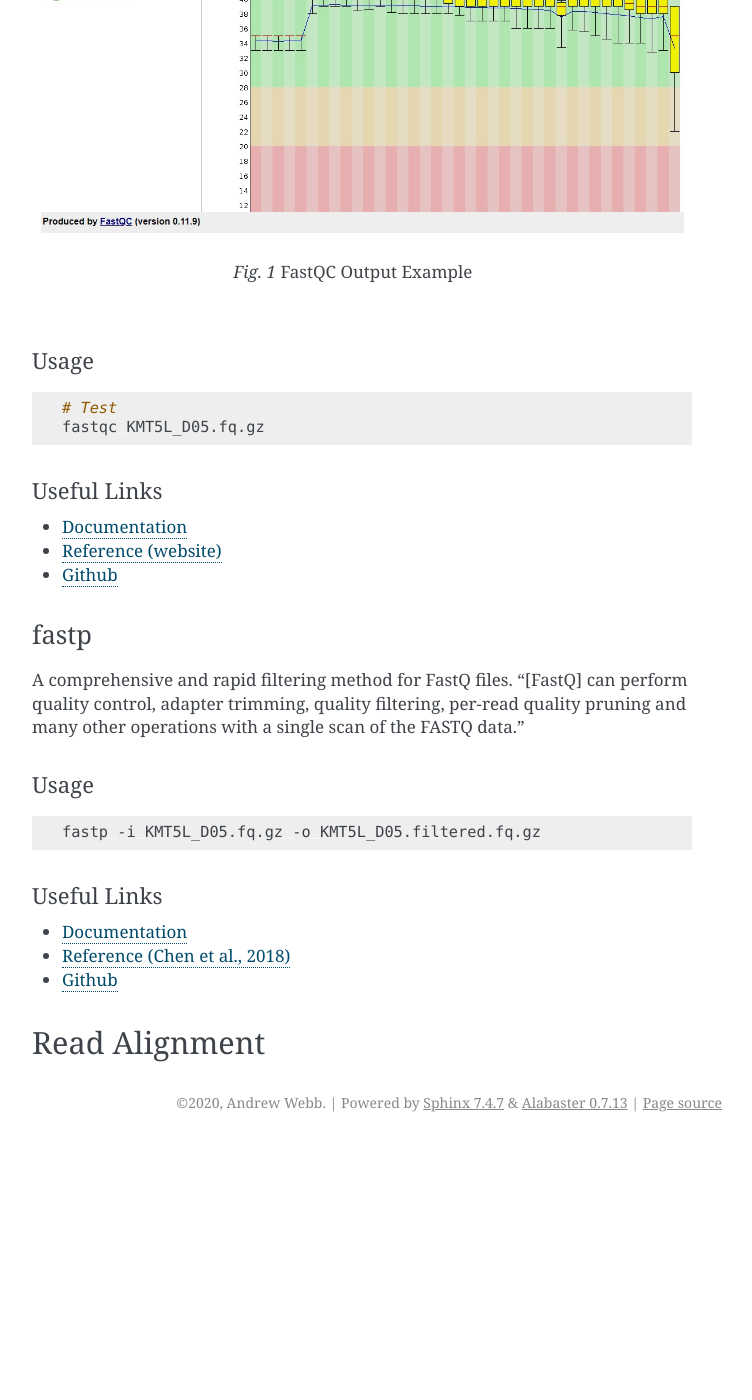
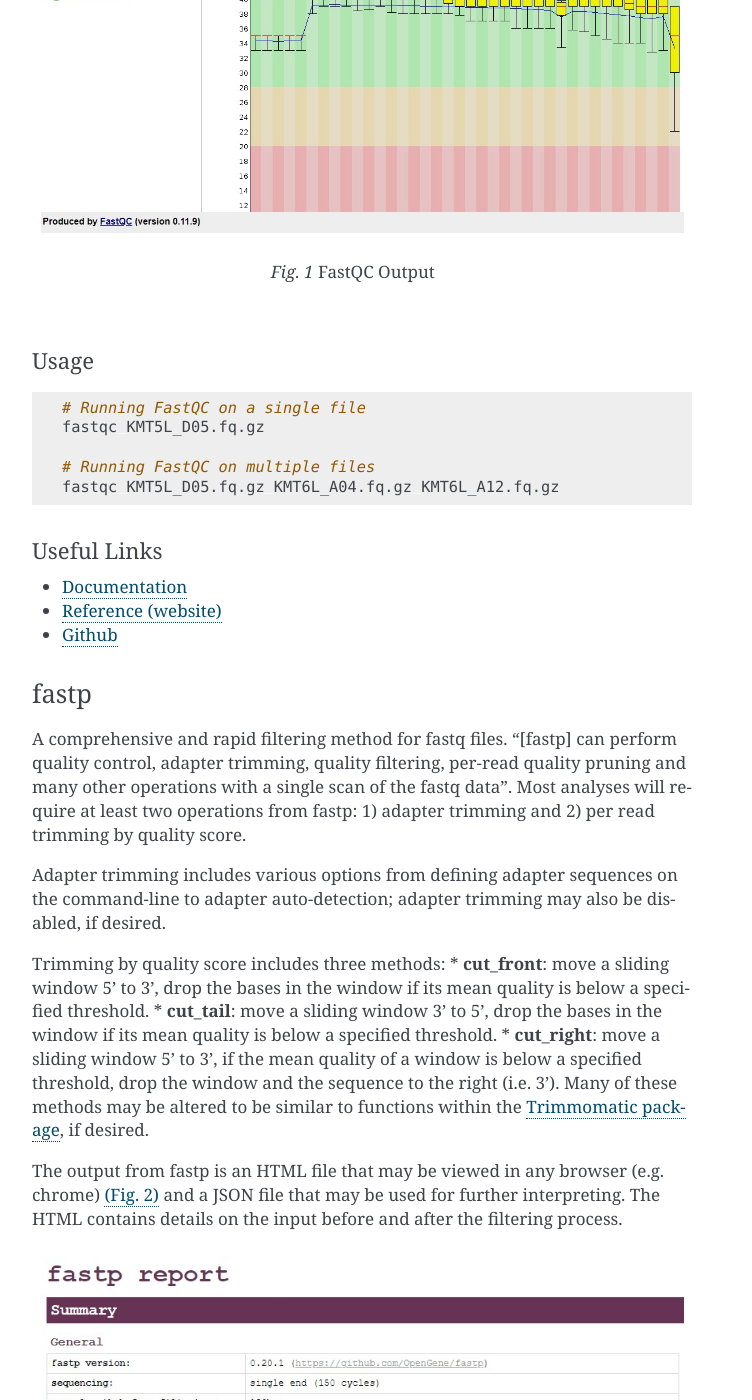
Before and after one commit to kocherlab/kocher_guides, a Sphinx documentation site: the page built from docs/Guides/RNAseq.rst, in a window 1280 px wide and 1400 px high, scrolled down 1024 px. Shown: the whole window, without its empty margins (388-1140 px from the left). Built offline with Sphinx 7.4.7, drawn with Linux system fonts in a browser that asks for light colours; before the commit the page ends 2166 px from its top, so only the background shows below that; some of the changed text lies outside the part shown.

Commit message:
Expanded fastp section

```diff
--- a/docs/Guides/RNAseq.rst
+++ b/docs/Guides/RNAseq.rst
@@ -16,7 +16,7 @@ All QC programs may imported using:
 
 FastQC
 ======
-A straightforward method to identify quality concerns within BAM, SAM or FastQ files. “FastQC aims to provide a simple way to do some quality control checks on raw sequence data coming from high throughput sequencing pipelines. It provides a modular set of analyses which you can use to give a quick impression of whether your data has any problems of which you should be aware before doing any further analysis.” The output from FastQC is an HTML file that may be viewed in any browser (e.g. chrome) :numref:`(Fig. %s) <fastQC_fig>`. The output contains eleven sections flagged as either *Pass* (green check mark), *Warn* (yellow exclamation mark), or *Fail* (red X). It should be noted that all sections of the output should be examined, rather than just sections marked as *Warn* and *Fail*, to determine the best selection of  filters to apply.
+A straightforward method to identify quality concerns within BAM, SAM or fastq files. “FastQC aims to provide a simple way to do some quality control checks on raw sequence data coming from high throughput sequencing pipelines. It provides a modular set of analyses which you can use to give a quick impression of whether your data has any problems of which you should be aware before doing any further analysis.” The output from FastQC is an HTML file that may be viewed in any browser (e.g. chrome) :numref:`(Fig. %s) <fastQC_fig>`. The output contains eleven sections flagged as either *Pass* (green check mark), *Warn* (yellow exclamation mark), or *Fail* (red X). It should be noted that all sections of the output should be examined, rather than just sections marked as *Warn* and *Fail*, to determine the best selection of  filters to apply.
 
 .. figure:: RNA_seq/fastQC.jpg
     :width: 100%
@@ -24,16 +24,18 @@ A straightforward method to identify quality concerns within BAM, SAM or FastQ f
     :figclass: align-center
     :name: fastQC_fig
 
-    FastQC Output Example
-
+    FastQC Output
 
 Usage
 -----
 .. code-block:: bash
    :name: FastQC
 
-   # Test
+   # Running FastQC on a single file
    fastqc KMT5L_D05.fq.gz
+
+   # Running FastQC on multiple files
+   fastqc KMT5L_D05.fq.gz KMT6L_A04.fq.gz KMT6L_A12.fq.gz
 
 Useful Links
 ------------
@@ -43,20 +45,52 @@ Useful Links
 
 fastp
 =====
-A comprehensive and rapid filtering method for FastQ files. “[FastQ] can perform quality control, adapter trimming, quality filtering, per-read quality pruning and many other operations with a single scan of the FASTQ data.”
+A comprehensive and rapid filtering method for fastq files. “[fastp] can perform quality control, adapter trimming, quality filtering, per-read quality pruning and many other operations with a single scan of the fastq data”. Most analyses will require at least two operations from fastp: 1) adapter trimming and 2) per read trimming by quality score.
+
+Adapter trimming includes various options from defining adapter sequences on the command-line to adapter auto-detection; adapter trimming may also be disabled, if desired.
+
+Trimming by quality score includes three methods:
+* **cut_front**:  move a sliding window 5' to 3’, drop the bases in the window if its mean quality is below a specified threshold.
+* **cut_tail**:  move a sliding window 3' to 5’, drop the bases in the window if its mean quality is below a specified threshold.
+* **cut_right**:  move a sliding window 5' to 3’, if the mean quality of a window is below a specified threshold, drop the window and the sequence to the right (i.e. 3’).
+Many of these methods may be altered to be similar to functions within the `Trimmomatic package <http://www.usadellab.org/cms/?page=trimmomatic>`_, if desired.
+
+The output from fastp is an HTML file that may be viewed in any browser (e.g. chrome) :numref:`(Fig. %s) <fastp_fig>` and a JSON file that may be used for further interpreting. The HTML contains details on the input before and after the filtering process.
+
+
+.. figure:: RNA_seq/fastp.jpg
+    :width: 100%
+    :align: center
+    :figclass: align-center
+    :name: fastp_fig
+
+    fastp Output
+
 
 Usage
 -----
 .. code-block:: bash
    :name: fastp
 
+   # Single end data
    fastp -i KMT5L_D05.fq.gz -o KMT5L_D05.filtered.fq.gz
+
+   # Paired end data
+   fastp -i KMT5L_D05.R1.fq.gz -I KMT5L_D05.R2.fq.gz -o KMT5L_D05.filtered.R1.fq.gz -O KMT5L_D05.filtered.R2.fq.gz
+
+   # Paired end data with paired end adapter auto-detection
+   fastp -i KMT5L_D05.R1.fq.gz -I KMT5L_D05.R2.fq.gz -o KMT5L_D05.filtered.R1.fq.gz -O KMT5L_D05.filtered.R2.fq.gz --detect_adapter_for_pe
+
+   # Paired end data using the the cut_right method with a
+   # window size of 3 and a mean Phred quality of 20
+   fastp -i KMT5L_D05.R1.fq.gz -I KMT5L_D05.R2.fq.gz -o KMT5L_D05.filtered.R1.fq.gz -O KMT5L_D05.filtered.R2.fq.gz --cut_right --cut_right_window_size 3 --cut_right_mean_quality 20
 
 Useful Links
 ------------
 * `Documentation <https://github.com/OpenGene/fastp/blob/master/README.md>`_
 * `Reference \(Chen et al\.\, 2018\) <https://academic.oup.com/bioinformatics/article/34/17/i884/5093234>`_
 * `Github <https://github.com/OpenGene/fastp>`_
+* `Phred scores <https://en.wikipedia.org/wiki/Phred_quality_score>`_
 
 **************
 Read Alignment
```
Also changed, not shown: docs/Guides/RNA_seq/fastp.jpg (added).
